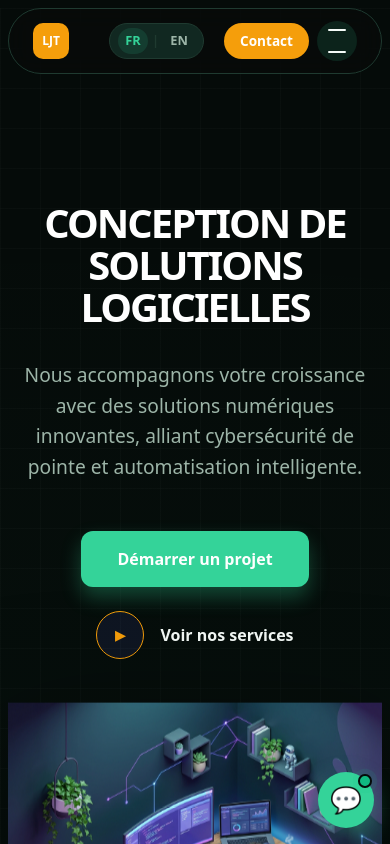
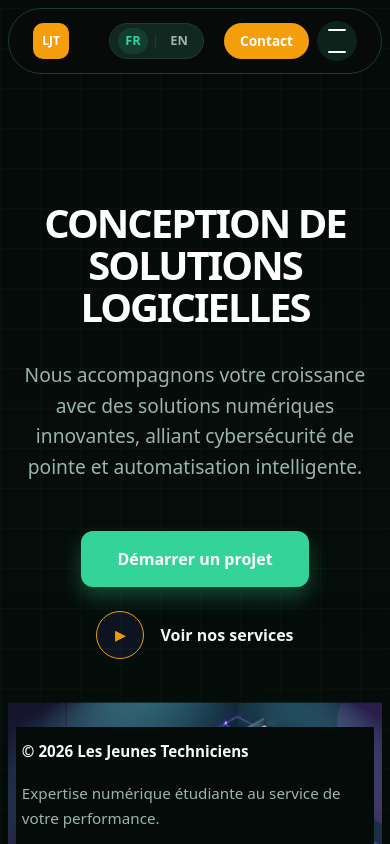
Before and after one commit to les-jeunes-techniciens/website, a Vue app: page / in a window 390 px wide. Shown: the top 844 px of the page. Built offline with nearby package versions, Linux system fonts and the light colour scheme.

Commit message:
🛠️ footer css scale

```diff
--- a/src/App.vue
+++ b/src/App.vue
@@ -5,7 +5,6 @@ import ProjectsSection from './components/projects-section.vue'
 import AboutSection from './components/about-section.vue'
 import ContactSection from './components/contact-section.vue'
 import SiteFooter from './components/site-footer.vue'
-import SupportChatbot from './components/support-chatbot.vue'
 import SiteNavbar from './components/site-navbar.vue'
 import useScrollReveal from './use-scroll-reveal.js'
 import useCursorGrid from './cursor-grid.js'
@@ -26,5 +25,4 @@ useCursorGrid()
   </main>
 
   <SiteFooter />
-  <SupportChatbot />
 </template>
--- a/src/components/services-section.vue
+++ b/src/components/services-section.vue
@@ -39,6 +39,7 @@ const servicesFr = [
       'Résolution instantanée dans le chat du site',
       'Support utilisateur et diagnostic guidé',
     ],
+    isConstruction: true,
   },
   {
     category: 'Sécurité Numérique',
@@ -126,6 +127,7 @@ const servicesEn = [
       'Instant resolution in site chat',
       'User support and guided diagnostics',
     ],
+    isConstruction: true,
   },
   {
     category: 'Digital Security',
--- a/src/components/site-footer.vue
+++ b/src/components/site-footer.vue
@@ -13,14 +13,20 @@ import { store } from '../store'
 
 <style scoped>
 .site-footer {
+  position: fixed;
+  left: 50%;
+  transform: translateX(-50%);
+  bottom: 0;
   display: flex;
   justify-content: space-between;
   gap: 1rem;
-  width: min(1120px, calc(100% - 2rem));
+  width: min(1120px, 96%);
   margin: 0 auto;
-  padding: 2rem 0 2.5rem;
-  border-top: 1px solid var(--line);
+  padding: 2% 1% 2.5%;
+  border-top: 0.08% solid var(--line);
   transition: border-color 320ms ease;
+  background: var(--page-background);
+  z-index: 50;
 }
 
 .site-footer p {
@@ -35,8 +41,11 @@ import { store } from '../store'
 
 @media (max-width: 560px) {
   .site-footer {
-    width: min(100% - 1rem, 1120px);
+    width: calc(100% - 2rem);
     flex-direction: column;
+    left: 50%;
+    transform: translateX(-50%);
+    padding: 3% 1.5%;
   }
 }
 </style>
```
